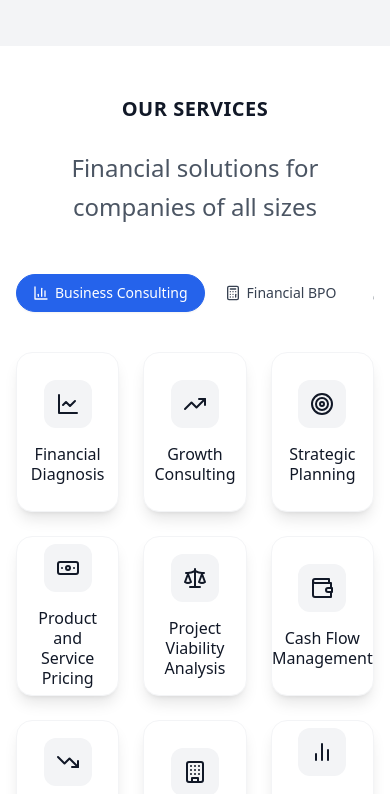
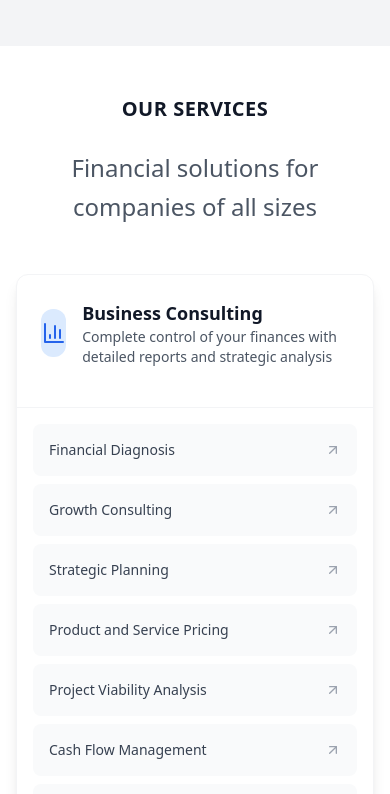
Before and after one commit to Dcadv789/Site2, a React (Vite) app: page / in a window 390 px wide. Shown: the part 4210-5004 px from the top of the page. Built offline with nearby package versions, Linux system fonts and the light colour scheme.

Commit message:
Commit from Bolt to GitHub

```diff
--- a/src/components/Services.tsx
+++ b/src/components/Services.tsx
@@ -1,8 +1,9 @@
-import React from 'react';
+import React, { useState, useEffect } from 'react';
 import { motion } from 'framer-motion';
 import { ScrollArea, ScrollBar } from './ui/scroll-area';
 import { Tabs, TabsContent, TabsList, TabsTrigger } from './ui/tabs';
 import { useTranslation } from 'react-i18next';
+import { ServicesMobile } from './services.mobile';
 import {
   BarChart3,
   Calculator,
@@ -60,6 +61,24 @@ import {
 
 export function Services() {
   const { t } = useTranslation();
+  const [isMobile, setIsMobile] = useState(false);
+
+  useEffect(() => {
+    const checkMobile = () => {
+      setIsMobile(window.innerWidth < 768);
+    };
+
+    checkMobile();
+    window.addEventListener('resize', checkMobile);
+
+    return () => {
+      window.removeEventListener('resize', checkMobile);
+    };
+  }, []);
+
+  if (isMobile) {
+    return <ServicesMobile />;
+  }
 
   const services = [
     {
--- /dev/null
+++ b/src/components/services.mobile.tsx
@@ -0,0 +1,144 @@
+import React from 'react';
+import { motion } from 'framer-motion';
+import { useTranslation } from 'react-i18next';
+import {
+  BarChart3,
+  Calculator,
+  FileSpreadsheet,
+  PiggyBank,
+  TrendingUp,
+  Users,
+  ArrowUpRight
+} from 'lucide-react';
+
+export function ServicesMobile() {
+  const { t } = useTranslation();
+
+  const services = [
+    {
+      id: "consultoria-empresarial",
+      icon: BarChart3,
+      title: t('services.items.consulting.title'),
+      description: t('services.items.consulting.description'),
+      services: Object.entries(t('services.items.consulting.services', { returnObjects: true }))
+    },
+    {
+      id: "bpo-financeiro",
+      icon: Calculator,
+      title: t('services.items.bpo.title'),
+      description: t('services.items.bpo.description'),
+      services: Object.entries(t('services.items.bpo.services', { returnObjects: true }))
+    },
+    {
+      id: "antecipacao-recebiveis",
+      icon: Users,
+      title: t('services.items.receivables.title'),
+      description: t('services.items.receivables.description'),
+      services: Object.entries(t('services.items.receivables.services', { returnObjects: true }))
+    },
+    {
+      id: "solucoes-digitais",
+      icon: TrendingUp,
+      title: t('services.items.digital.title'),
+      description: t('services.items.digital.description'),
+      services: Object.entries(t('services.items.digital.services', { returnObjects: true }))
+    },
+    {
+      id: "hub-ferramentas",
+      icon: PiggyBank,
+      title: t('services.items.tools.title'),
+      description: t('services.items.tools.description'),
+      services: Object.entries(t('services.items.tools.services', { returnObjects: true }))
+    },
+    {
+      id: "mentoria-treinamentos",
+      icon: FileSpreadsheet,
+      title: t('services.items.mentoring.title'),
+      description: t('services.items.mentoring.description'),
+      services: Object.entries(t('services.items.mentoring.services', { returnObjects: true }))
+    }
+  ];
+
+  return (
+    <section id="servicos" className="pt-12 pb-12 bg-white scroll-mt-16">
+      <div className="px-4">
+        <div className="text-center mb-12">
+          <motion.div
+            initial={{ opacity: 0, y: 20 }}
+            whileInView={{ opacity: 1, y: 0 }}
+            viewport={{ once: true }}
+            transition={{ duration: 0.5 }}
+          >
+            <h2 className="text-[20px] font-bold text-gray-900 mb-6 uppercase tracking-wide">
+              {t('services.title')}
+            </h2>
+            <p className="text-[24px] text-gray-600 leading-relaxed font-light">
+              {t('services.subtitle')}
+            </p>
+          </motion.div>
+        </div>
+
+        <div className="space-y-8">
+          {services.map((service, serviceIndex) => {
+            const Icon = service.icon;
+            return (
+              <motion.div
+                key={service.id}
+                initial={{ opacity: 0, y: 20 }}
+                whileInView={{ opacity: 1, y: 0 }}
+                viewport={{ once: true }}
+                transition={{ duration: 0.5, delay: serviceIndex * 0.1 }}
+                className="bg-white rounded-xl shadow-lg border border-gray-100 overflow-hidden"
+              >
+                <div className="p-6 border-b border-gray-100">
+                  <div className="flex items-center gap-4 mb-4">
+                    <div className="w-12 h-12 rounded-xl bg-blue-100 flex items-center justify-center">
+                      <Icon className="w-6 h-6 text-blue-600" />
+                    </div>
+                    <div>
+                      <h3 className="text-lg font-semibold text-gray-900">{service.title}</h3>
+                      <p className="text-sm text-gray-600">{service.description}</p>
+                    </div>
+                  </div>
+                </div>
+
+                <div className="grid grid-cols-1 gap-2 p-4">
+                  {service.services.map(([key, value], index) => (
+                    <motion.div
+                      key={key}
+                      initial={{ opacity: 0, x: -20 }}
+                      whileInView={{ opacity: 1, x: 0 }}
+                      viewport={{ once: true }}
+                      transition={{ duration: 0.3, delay: index * 0.05 }}
+                      className="group relative bg-gray-50 rounded-lg p-4 hover:bg-blue-50 transition-colors"
+                    >
+                      <div className="flex items-center justify-between">
+                        <span className="text-sm text-gray-700 group-hover:text-blue-700 transition-colors">
+                          {value}
+                        </span>
+                        <ArrowUpRight className="w-4 h-4 text-gray-400 group-hover:text-blue-600 transition-colors" />
+                      </div>
+                    </motion.div>
+                  ))}
+                </div>
+              </motion.div>
+            );
+          })}
+        </div>
+
+        <div className="mt-10 text-center">
+          <motion.div
+            initial={false}
+            whileHover={{ scale: 1.05 }}
+            whileTap={{ scale: 0.95 }}
+            className="inline-block"
+          >
+            <button className="bg-gray-900 hover:bg-blue-600 px-12 py-3 rounded-full text-white text-base font-medium transition-all duration-300 hover:shadow-lg">
+              {t('services.cta')}
+            </button>
+          </motion.div>
+        </div>
+      </div>
+    </section>
+  );
+}
```
